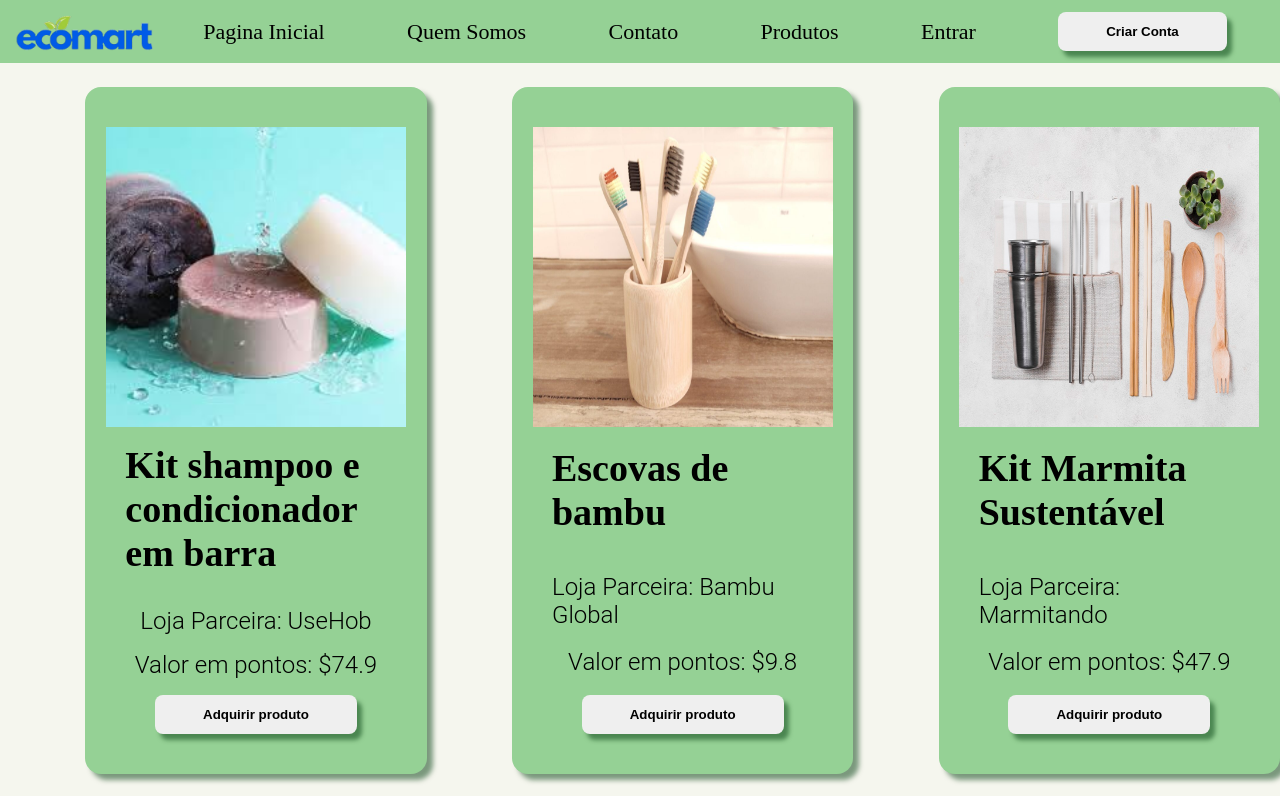
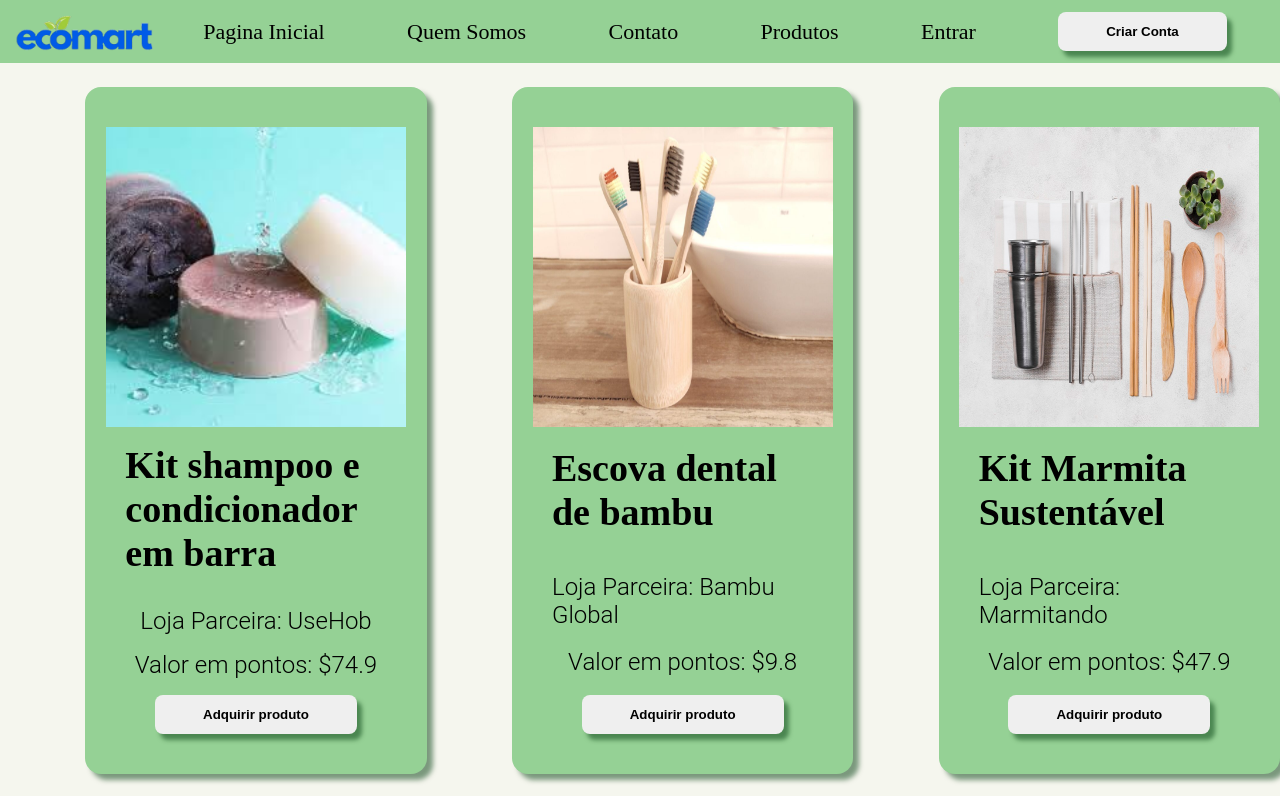
Before and after one commit to Wallace-Lentes/EcoMart, a React (Vite) app: page /Produtos in a window 1280 px wide. Shown: the top 796 px of the page. Built offline with nearby package versions, Linux system fonts and the light colour scheme.

Commit message:
fix: ajuste na ortografia dos cards

```diff
--- a/src/pages/Produtos/Produtos.jsx
+++ b/src/pages/Produtos/Produtos.jsx
@@ -21,7 +21,7 @@ const Produtos = () => {
       />
       <Card
         id={2}
-        titulo="Escovas de bambu"
+        titulo="Escova dental de bambu"
         img ="/escovas.jpeg"
         valor={9.80}
         loja="Loja Parceira: Bambu Global"
```
